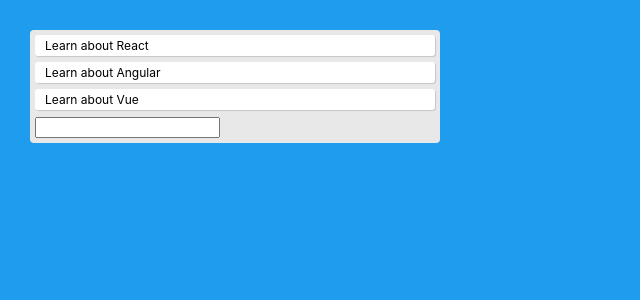
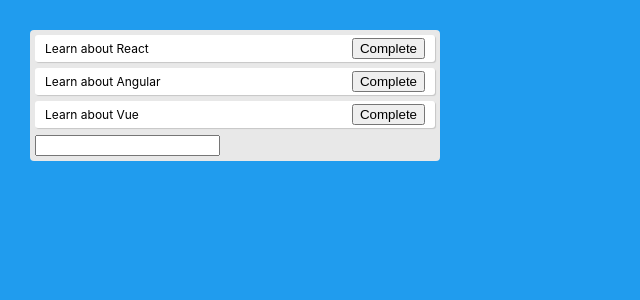
Before and after one commit to dstearle/react-hooks-intro, a React (Create React App) app: page / in a window 1280 px wide. Shown: the top 300 px of the page, without its empty margins (0-640 px from the left). Built offline with nearby package versions, Linux system fonts and the light colour scheme.

Commit message:
Created button for marking off todos

```diff
--- a/src/App.js
+++ b/src/App.js
@@ -2,9 +2,17 @@
 import './App.css';
 
 // Todo Component
-function Todo({ todo, index}) {
+function Todo({ todo, index, completeTodo}) {
 
-	return <div className="todo">{todo.text}</div>;
+	return <div className="todo" style={{ textDecoration: todo.isCompleted ? "line-through" : "" }}>
+
+			{/* Text */}
+			{todo.text}
+
+			{/* Complete Button */}
+			<div><button onClick={() => completeTodo(index)}>Complete</button></div>
+
+		</div>;
 
 }
 
```
